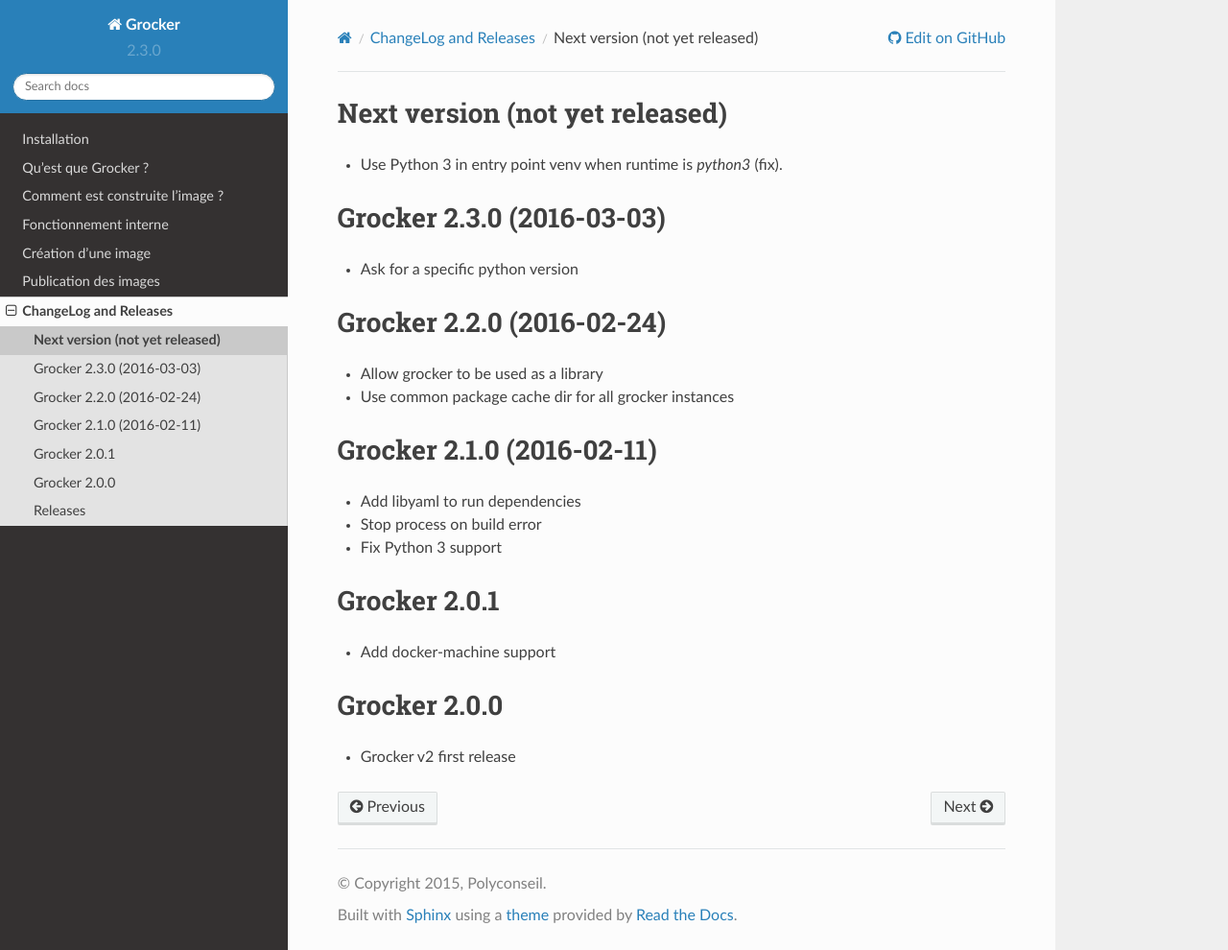
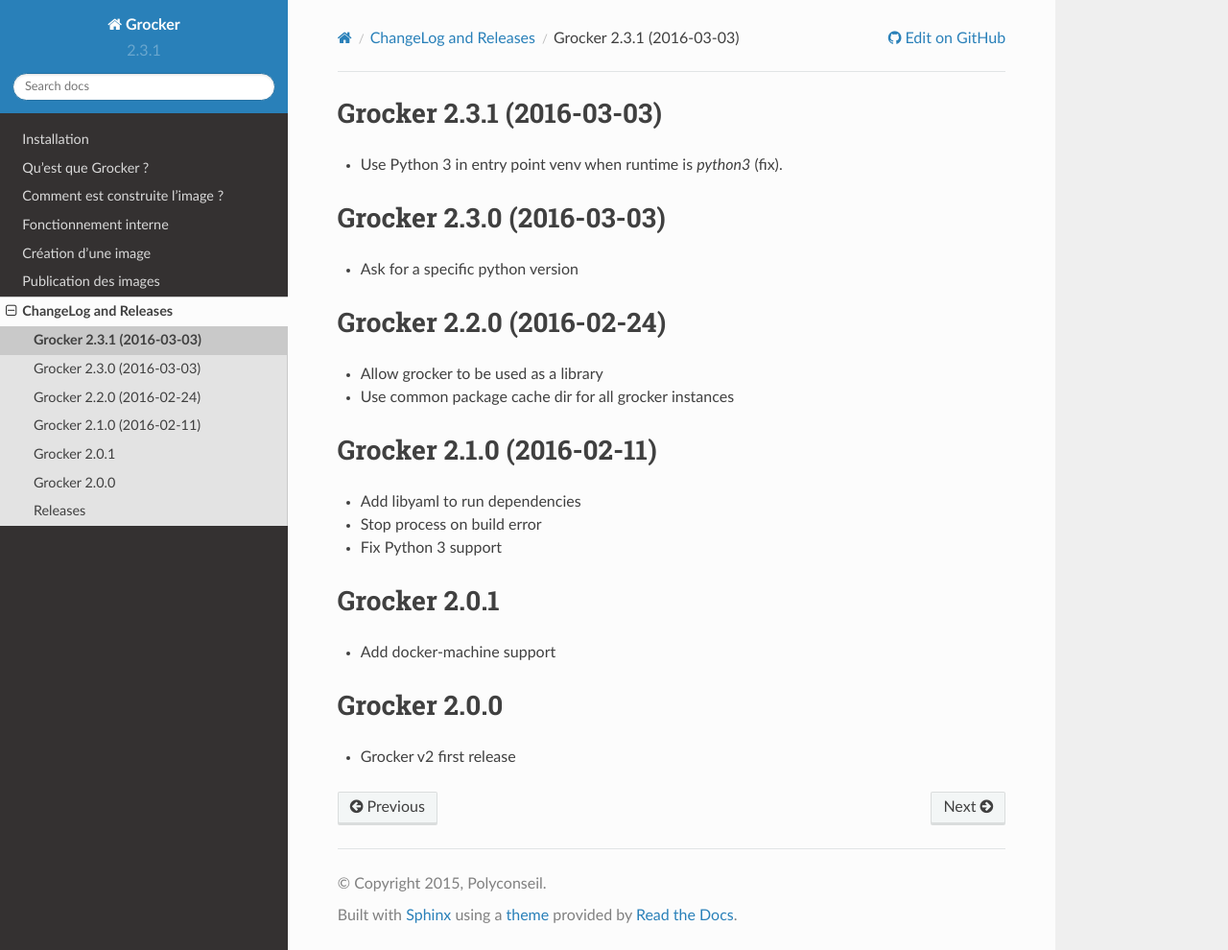
Before and after one commit to Polyconseil/grocker, a Sphinx documentation site: the page built from docs/changelog.rst, in a window 1280 px wide and 990 px high. Shown: the whole window at 96% size. Built offline with Sphinx 7.4.7 and the Read the Docs theme 2.0.0, drawn with Linux system fonts in a browser that asks for light colours.

Commit message:
Release version v2.3.1
Released-with: blease v2016.03.03.00515+de4beb3b
Signed-off-by: Fabien Bochu <fabien.bochu@polyconseil.fr>

```diff
--- a/docs/changelog.rst
+++ b/docs/changelog.rst
@@ -1,5 +1,5 @@
-Next version (not yet released)
--------------------------------
+Grocker 2.3.1 (2016-03-03)
+--------------------------
 
 - Use Python 3 in entry point venv when runtime is `python3` (fix).
 
--- a/docs/releases/index.rst
+++ b/docs/releases/index.rst
@@ -2,5 +2,6 @@
 --------
 
 .. toctree::
+   2.3.1.rst
    2.3.0.rst
    2.2.0.rst
--- a/grocker/__init__.py
+++ b/grocker/__init__.py
@@ -3,7 +3,7 @@
 
 from __future__ import absolute_import, division, print_function, unicode_literals
 
-__version__ = '2.3.0'
+__version__ = '2.3.1'
 __copyright__ = '2015, Polyconseil'
 __description__ = 'Docker image builder'
 
```
Also changed, not shown: docs/releases/2.3.1.rst (added, +16 -0 lines).
